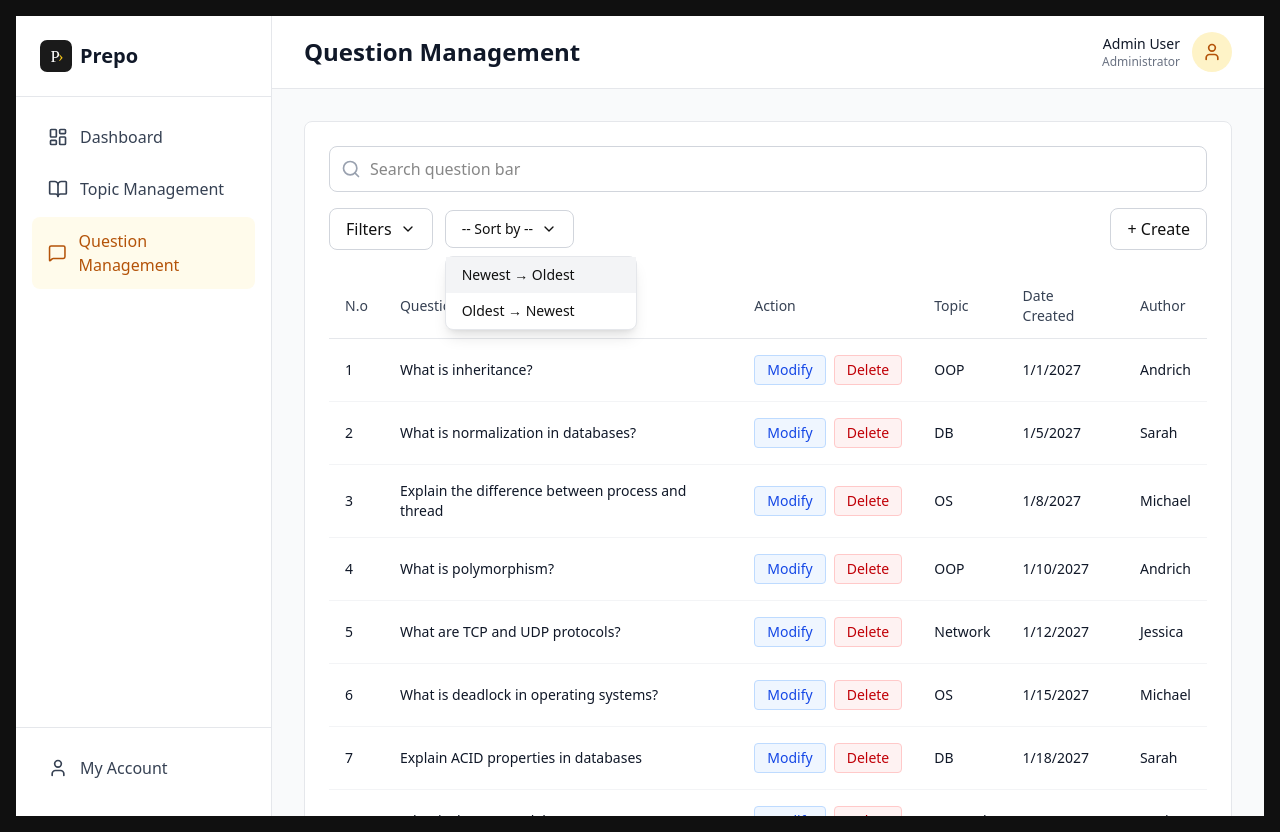
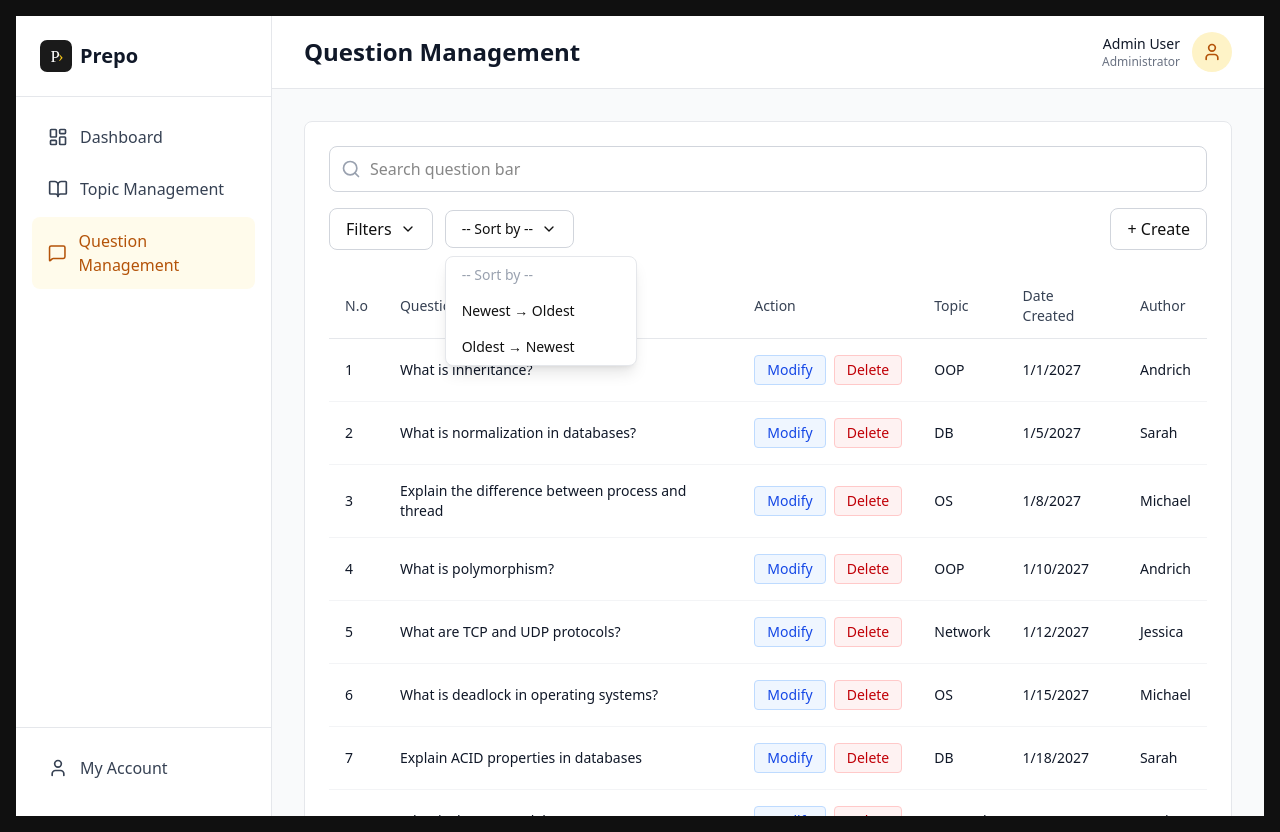
Before and after one commit to TimSing6584/PREPO, a Next.js app: page /admin/questions in a window 1280 px wide. Both pictures are taken after a click on the button "-- Sort by --". Built offline with nearby package versions, Linux system fonts and the light colour scheme.

Commit message:
fix sorting feature in question page

```diff
--- a/app/(admin)/admin/questions/page.tsx
+++ b/app/(admin)/admin/questions/page.tsx
@@ -72,7 +72,7 @@ export default function QuestionsPage() {
   const [appliedTopics, setAppliedTopics] = useState<string[]>([]);
   const [showFilterDropdown, setShowFilterDropdown] = useState(false);
   const [showSortDropdown, setShowSortDropdown] = useState(false);
-  const [sortOrder, setSortOrder] = useState<'newest' | 'oldest'>('newest');
+  const [sortOrder, setSortOrder] = useState<'newest' | 'oldest' | null>(null);
 
   const filterRef = useRef<HTMLDivElement>(null);
   const sortRef = useRef<HTMLDivElement>(null);
@@ -199,12 +199,22 @@ export default function QuestionsPage() {
                   onClick={() => setShowSortDropdown(!showSortDropdown)}
                   className="px-4 py-2 border border-gray-300 rounded-lg hover:bg-gray-50 flex items-center gap-2 text-sm"
                 >
-                  -- Sort by --
+                  {sortOrder === 'newest'
+                    ? 'Newest → Oldest'
+                    : sortOrder === 'oldest'
+                    ? 'Oldest → Newest'
+                    : '-- Sort by --'}
                   <ChevronDown className="w-4 h-4" />
                 </button>
 
                 {showSortDropdown && (
                   <div className="absolute left-0 mt-2 w-48 bg-white border border-gray-200 rounded-lg shadow-lg z-10">
+                    <button
+                      disabled
+                      className="w-full text-left px-4 py-2 text-sm text-gray-400 cursor-not-allowed"
+                    >
+                      -- Sort by --
+                    </button>
                     <button
                       onClick={() => {
                         setSortOrder('newest');
```
